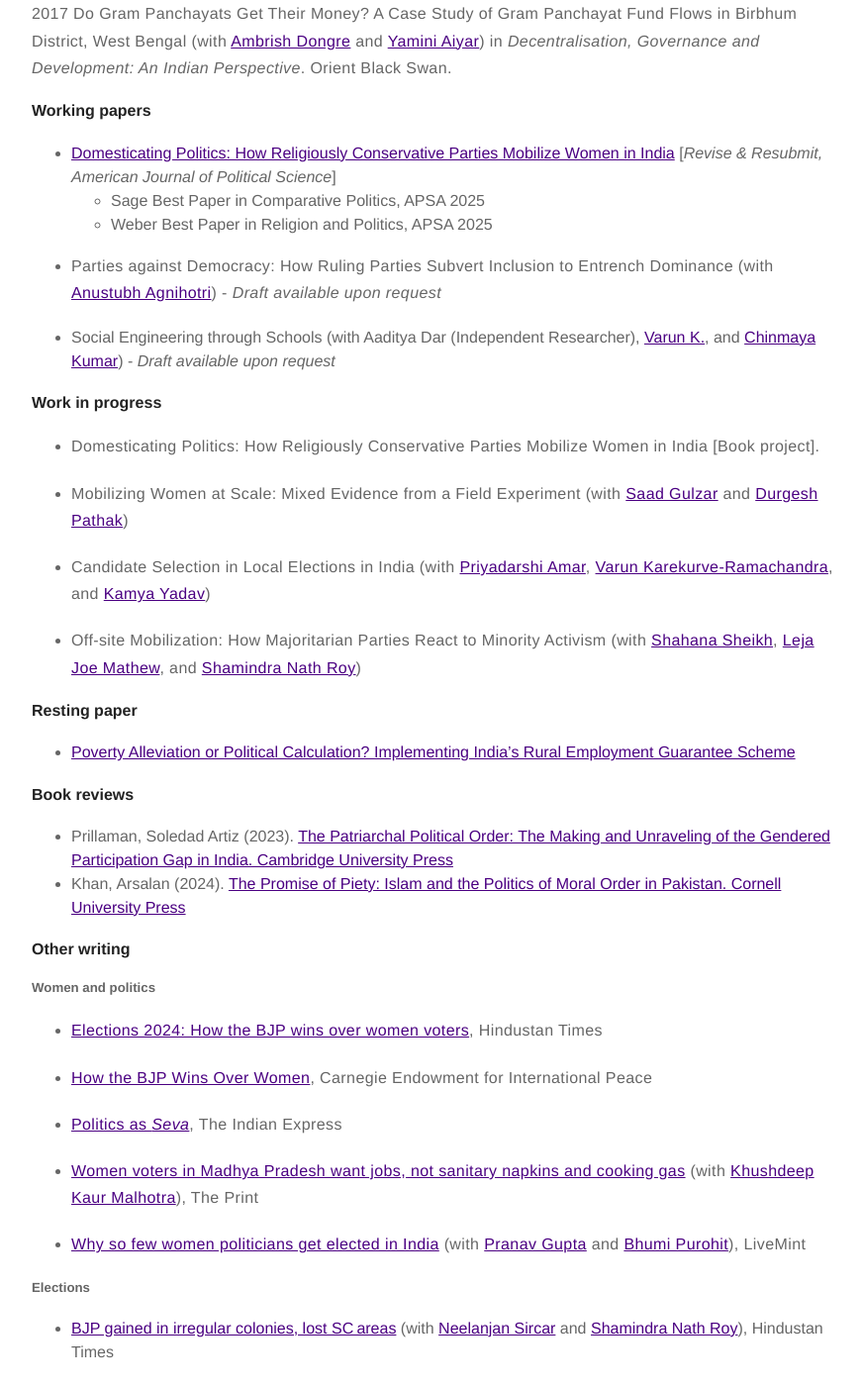
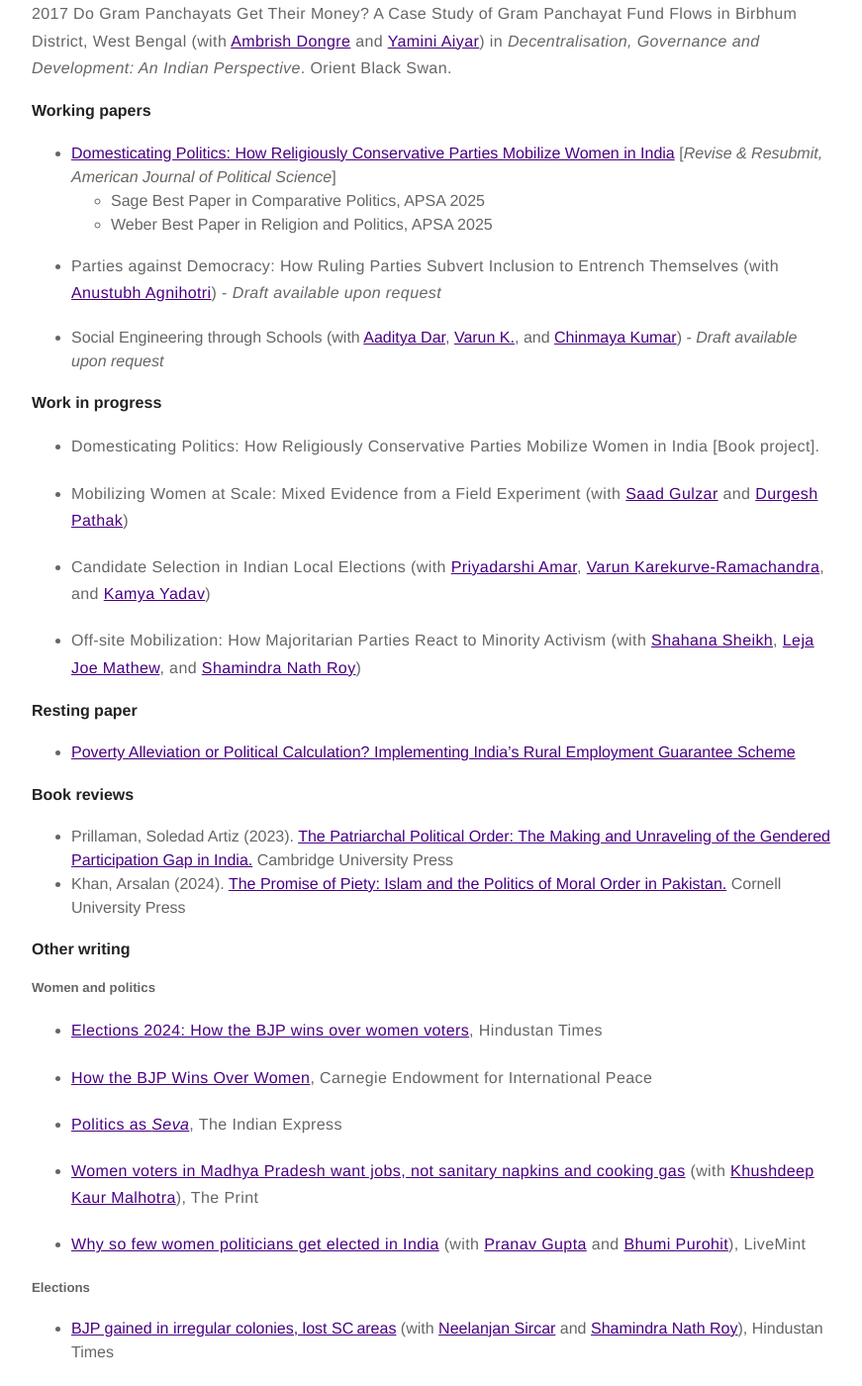
Before and after one commit to anirvanchowdhury/anirvanchowdhury.github.io, a Jekyll site: the page built from research.md, in a window 1280 px wide and 1400 px high, scrolled down 1450 px. Shown: the whole window at 99% size, without its empty margins (203-1074 px from the left). Built offline with Jekyll 4.4.1, drawn with Linux system fonts in a browser that asks for light colours.

Commit message:
Update research.md

```diff
--- a/research.md
+++ b/research.md
@@ -35,9 +35,9 @@ For a sketch of the argument, research design, and evidence, please click [here]
 	- Sage Best Paper in Comparative Politics, APSA 2025
 	- Weber Best Paper in Religion and Politics, APSA 2025
 
-* Parties against Democracy: How Ruling Parties Subvert Inclusion to Entrench Dominance (with [Anustubh Agnihotri](http://polisci.berkeley.edu/people/person/anustubh-agnihotri)) - _Draft available upon request_
+* Parties against Democracy: How Ruling Parties Subvert Inclusion to Entrench Themselves (with [Anustubh Agnihotri](http://polisci.berkeley.edu/people/person/anustubh-agnihotri)) - _Draft available upon request_
 
-* Social Engineering through Schools (with Aaditya Dar (Independent Researcher), [Varun K.](https://sites.google.com/view/varunk/), and [Chinmaya Kumar](https://chinmayakumar.com/)) - _Draft available upon request_
+* Social Engineering through Schools (with [Aaditya Dar](https://aadityadar.com/), [Varun K.](https://sites.google.com/view/varunk/), and [Chinmaya Kumar](https://chinmayakumar.com/)) - _Draft available upon request_
 
 #### Work in progress
 * Domesticating Politics: How Religiously Conservative Parties Mobilize Women in India [Book project].
@@ -48,7 +48,7 @@ For a sketch of the argument, research design, and evidence, please click [here]
 * Television, Cultural Change, and the Rise of Religious Nationalism in India (with [Rikhil Bhavnani](https://faculty.polisci.wisc.edu/bhavnani/) and [Gareth Nellis](http://www.garethnellis.com/))
 
 -->
-* Candidate Selection in Local Elections in India (with [Priyadarshi Amar](https://priyadarshiamar.github.io/), [Varun Karekurve-Ramachandra](https://www.varun-kr.com/), and [Kamya Yadav](https://kamyayadav.github.io/))
+* Candidate Selection in Indian Local Elections (with [Priyadarshi Amar](https://priyadarshiamar.github.io/), [Varun Karekurve-Ramachandra](https://www.varun-kr.com/), and [Kamya Yadav](https://kamyayadav.github.io/))
 
 * Off-site Mobilization: How Majoritarian Parties React to Minority Activism (with [Shahana Sheikh](https://politicalscience.yale.edu/people/shahana-sheikh), [Leja Joe Mathew](https://polisci.brown.edu/people/leja-joe-mathew), and [Shamindra Nath Roy](https://www.cprindia.org/people/shamindra-nath-roy))
 
@@ -58,8 +58,8 @@ For a sketch of the argument, research design, and evidence, please click [here]
 
 
 #### Book reviews
-* Prillaman, Soledad Artiz (2023). [The Patriarchal Political Order: The Making and Unraveling of the Gendered Participation Gap in India. Cambridge University Press](https://resolve.cambridge.org/core/journals/perspectives-on-politics/article/patriarchal-political-order-the-making-and-unraveling-of-the-gendered-participation-gap-in-india-by-soledad-artiz-prillaman-cambridge-cambridge-university-press-2023-320p/5204BD7F240305CEEC6F2DD515BA817A)
-* Khan, Arsalan (2024). [The Promise of Piety: Islam and the Politics of Moral Order in Pakistan. Cornell University Press](https://www.cambridge.org/core/journals/politics-and-religion/article/promise-of-piety-islam-and-the-politics-of-moral-order-in-pakistan-by-arsalan-khan-ithaca-new-york-cornell-university-press-2024-240-pp-3195-paperback/8D3B793CEE2C849146E16C245A058E0B)
+* Prillaman, Soledad Artiz (2023). [The Patriarchal Political Order: The Making and Unraveling of the Gendered Participation Gap in India.](https://resolve.cambridge.org/core/journals/perspectives-on-politics/article/patriarchal-political-order-the-making-and-unraveling-of-the-gendered-participation-gap-in-india-by-soledad-artiz-prillaman-cambridge-cambridge-university-press-2023-320p/5204BD7F240305CEEC6F2DD515BA817A) Cambridge University Press
+* Khan, Arsalan (2024). [The Promise of Piety: Islam and the Politics of Moral Order in Pakistan.](https://www.cambridge.org/core/journals/politics-and-religion/article/promise-of-piety-islam-and-the-politics-of-moral-order-in-pakistan-by-arsalan-khan-ithaca-new-york-cornell-university-press-2024-240-pp-3195-paperback/8D3B793CEE2C849146E16C245A058E0B) Cornell University Press
 
 
 #### Other writing
```
